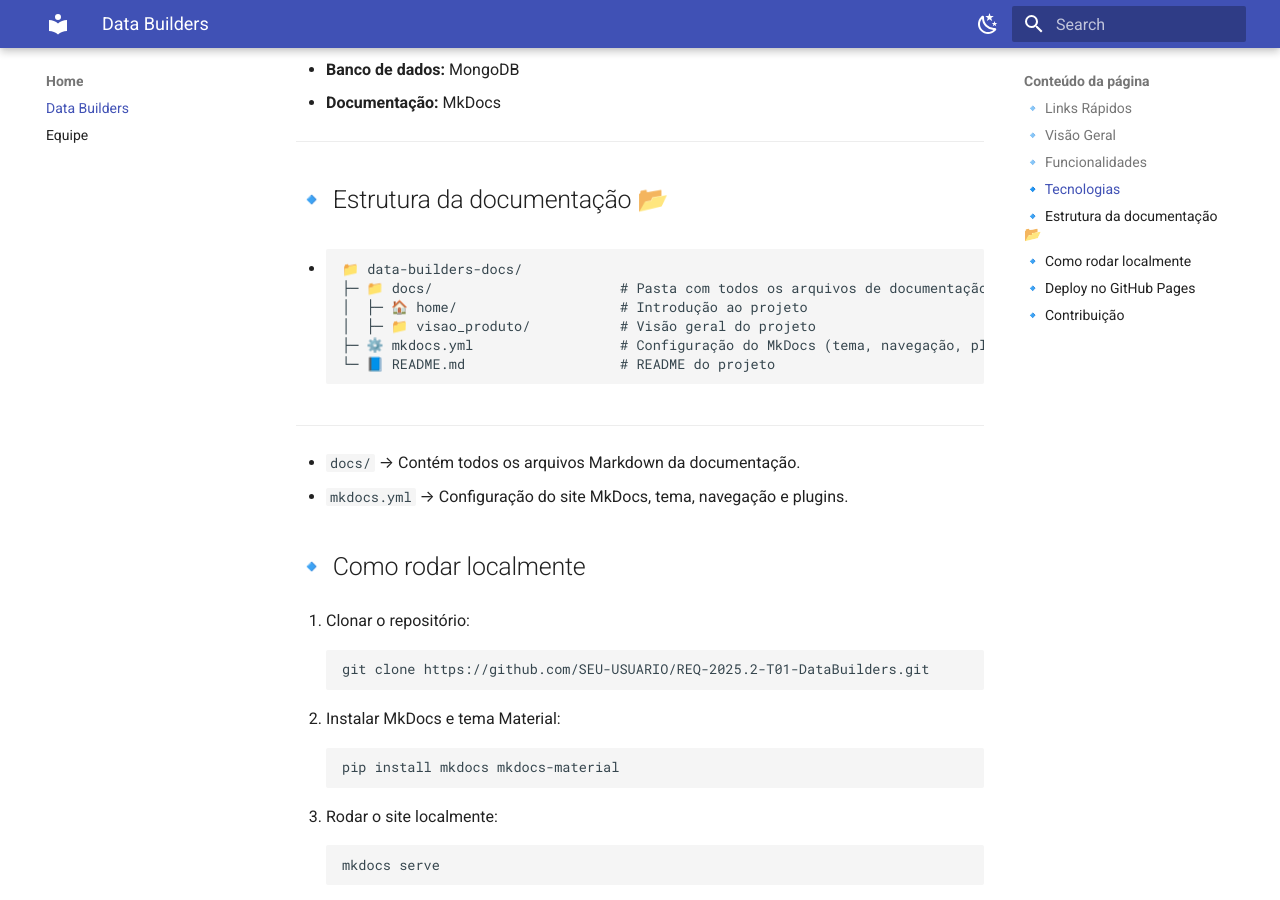
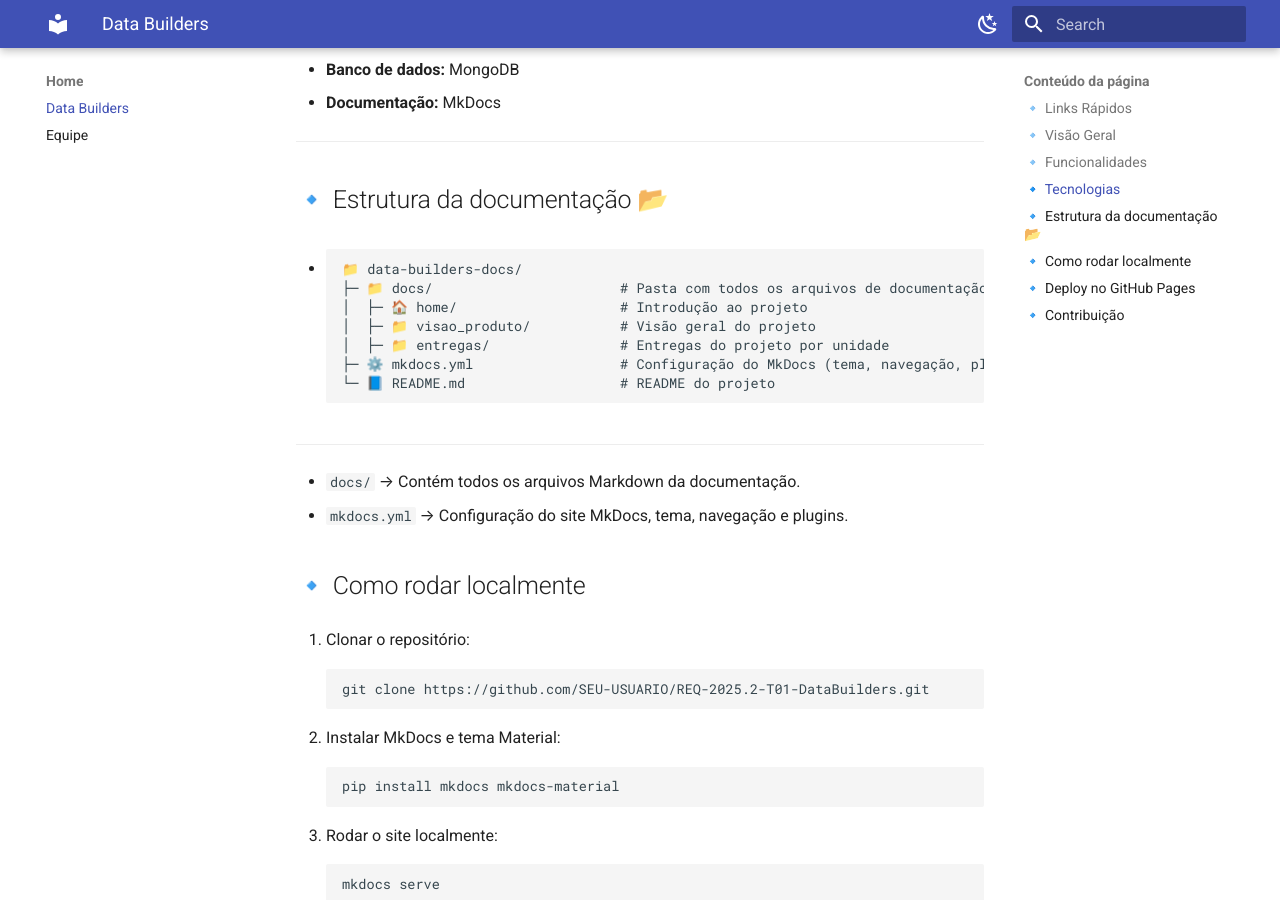
Before and after one commit to mdsreq-fga-unb/REQ-2025.2-T01-DataBuilders, an MkDocs documentation site: the page built from docs/index.md, in a window 1280 px wide and 900 px high, scrolled down 1447 px. Built offline with MkDocs 1.6.1 and Material for MkDocs 9.7.7, drawn with Linux system fonts in a browser that asks for light colours.

Commit message:
update README.md e index.md

````diff
--- a/docs/index.md
+++ b/docs/index.md
@@ -48,6 +48,7 @@ O objetivo principal é oferecer ao professor uma ferramenta que seja intuitiva,
 ├─ 📁 docs/                       # Pasta com todos os arquivos de documentação
 │  ├─ 🏠 home/                    # Introdução ao projeto
 │  ├─ 📁 visao_produto/           # Visão geral do projeto
+│  ├─ 📁 entregas/                # Entregas do projeto por unidade
 ├─ ⚙️ mkdocs.yml                  # Configuração do MkDocs (tema, navegação, plugins)
 └─ 📘 README.md                   # README do projeto
 ```
````
Also changed, not shown: README.md (+1 -0 lines).
